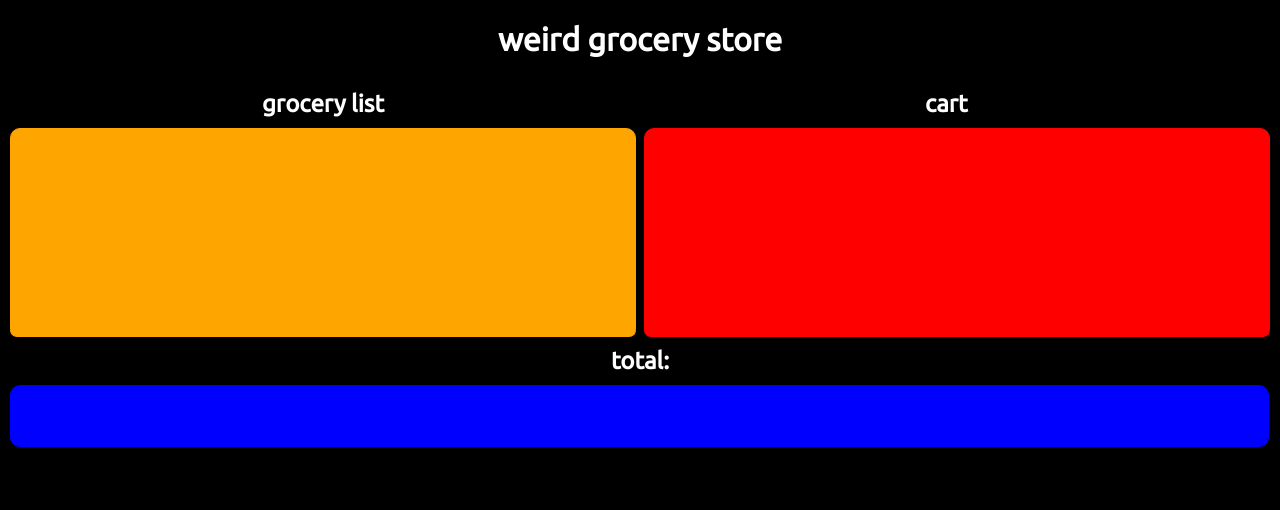
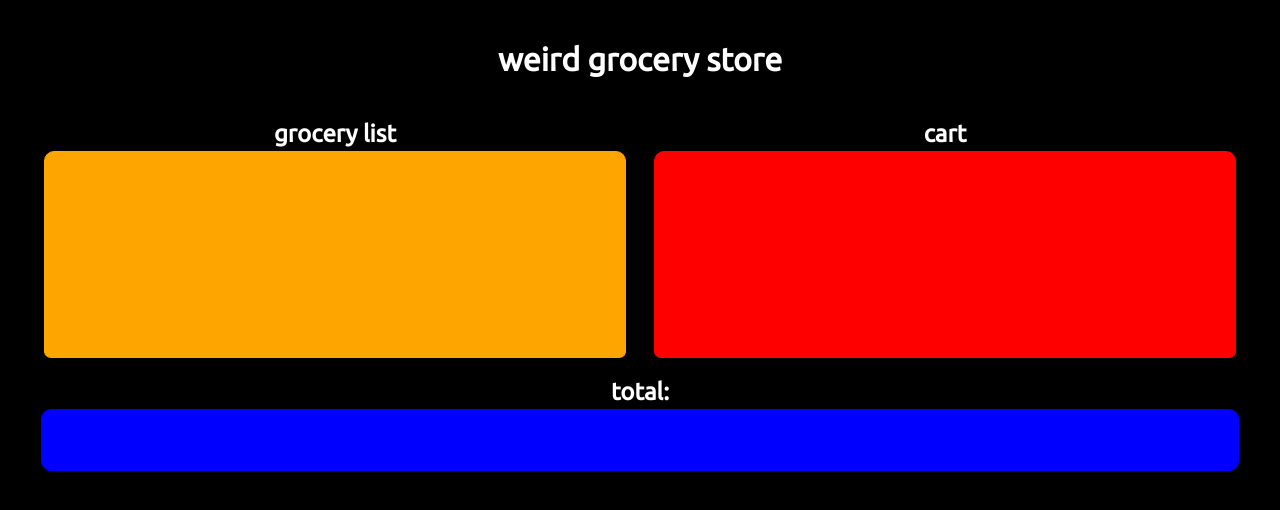
Before and after one commit to echai-11/my-mini-projects, a plain HTML site: page grocery_final/index.html in a window 1280 px wide. Drawn offline with Linux system fonts and the light colour scheme; no server answers.

Commit message:
editing grocery css

```diff
--- a/grocery_final/index.html
+++ b/grocery_final/index.html
@@ -14,18 +14,18 @@
     </header>
     <main>
         <div class="clearfix">
+            <div class="div1">
                 <h2 class="heading">grocery list</h2>
+                <div id="grocery-list" class="divaroos"></div>
+                <div id="le-Button" class="divaroos"></div>
+            </div>
+            <div class="div2">
                 <h2 class="heading">cart</h2>
-    </div>
-    <div class="clearfix"></div>
-        <div id="grocery-list" class="divaroos"></div>
                 <div id="cart" class="divaroos">
                     <div id="cartinner"></div>
                 </div>
+                <div id="add-total" class="divaroos"></div>
             </div>
-    <div class="clearfix">
-        <div id="le-Button" class="divaroos"></div>
-        <div id="add-total" class="divaroos"></div>
         </div>
     <h2>total:</h2>
     <div id="display-total" class="divaroos">
--- a/grocery_final/styles.css
+++ b/grocery_final/styles.css
@@ -3,7 +3,7 @@ html,body{
     width:100%;
     height:100%;
     margin:0;
-    padding:0;
+    padding:10px;
     box-sizing: border-box;
 
     font-family: 'Ubuntu', sans-serif;
@@ -19,24 +19,16 @@ h2{
     text-align:center;
     padding:0;
     margin:0;
-    margin-bottom:10px;
+    margin-bottom:3px;
+    margin-top:10px;
     color:white;
 }
-h2.heading:first-of-type{
-    float:left;
-    margin-left:20%;
-    margin-bottom:10px;
-}
-h2:nth-of-type(2){
-    float:right;
-    margin-right:24%;
-    margin-bottom:10px;
-}
+.divaroos{
+    width:90%;
+    margin-left:auto;
+    margin-right:auto;
+    padding:0;
 
-.divaroos{
-    width:49.5%;
-    margin:0;
-    padding:0;
 }
 #grocery-list{
     background-color:orange;
@@ -44,7 +36,6 @@ h2:nth-of-type(2){
     border-top-left-radius: 10px;
     border-top-right-radius:10px;
     min-height: 200px;
-    float:left;
 }
 #grocery-list ul{
     list-style: none;
@@ -58,7 +49,6 @@ h2:nth-of-type(2){
 #cart{
     height:200px;
     background-color:red;
-    float:right;
     border:1px solid red;
     border-top-left-radius: 10px;
     border-top-right-radius:10px;
@@ -66,18 +56,15 @@ h2:nth-of-type(2){
 #cartinner{
     padding:20px;
 }
-.clearfix::after{
-    content:"";
-    display:table;
-    clear:both;
-}
 #le-Button{
     background-color:orange;
     border:1px solid orange;
     border-bottom-left-radius: 10px;
     border-bottom-right-radius:10px;
     padding-bottom:5px;
-    float:left;
+    margin-top:-2px;
+    display:flex;
+    justify-content:center;
 }
 #add-total{
     background-color:red;
@@ -85,12 +72,14 @@ h2:nth-of-type(2){
     border-bottom-left-radius: 10px;
     border-bottom-right-radius:10px;
     padding-bottom:5px;
-    float:right;
     margin-bottom:10px;
+    margin-top:-2px;
+    display:flex;
+    justify-content:center;
 }
 #display-total{
     height:60px;
-    width:99.8%;
+    width:90%;
     background-color:blue;
     border:1px solid blue;
     border-radius:10px;
@@ -110,7 +99,6 @@ button{
     text-align:center;
     width:100px;
     height:30px;
-    margin-left:40%;
     font-family: 'Ubuntu', sans-serif;
     background-color:white;
     outline:none;
@@ -123,3 +111,58 @@ button:hover{
 button:active, button:focus{
     font-weight:bold;
 }
+
+@media (min-width:600px){
+    .divaroos{
+        margin:0;
+        padding:0;
+        width:95%;
+    }
+    #grocery-list li{
+        margin-right:15px;
+    }
+    .div1{
+        float:left;
+        width:50%;
+        display:flex;
+        flex-direction:column;
+        align-items:center;
+    }
+    .div2{
+        float:left;
+        width:50%;
+        display:flex;
+        flex-direction:column;
+        align-items: center;
+    }
+    .clearfix{
+        content:"";
+        display:table;
+        clear:both;
+        width:100%;
+    }
+    #display-total{
+        margin-left:auto;
+        margin-right:auto;
+        width:98%;
+    }
+}
+@media (min-width:1000px){
+    #cartinner{
+        padding-left:28px;
+        padding-right:28px;
+    }
+    #grocery-list li{
+        margin-right:10px;
+    }
+}
+@media (min-width:1200px){
+    #cartinner{
+        padding-left:40px;
+        padding-right:40px;
+    }
+    #grocery-list li{
+        margin-right:10px;
+    }
+
+}
```
Lines whose indentation alone changed are shown as unchanged.
